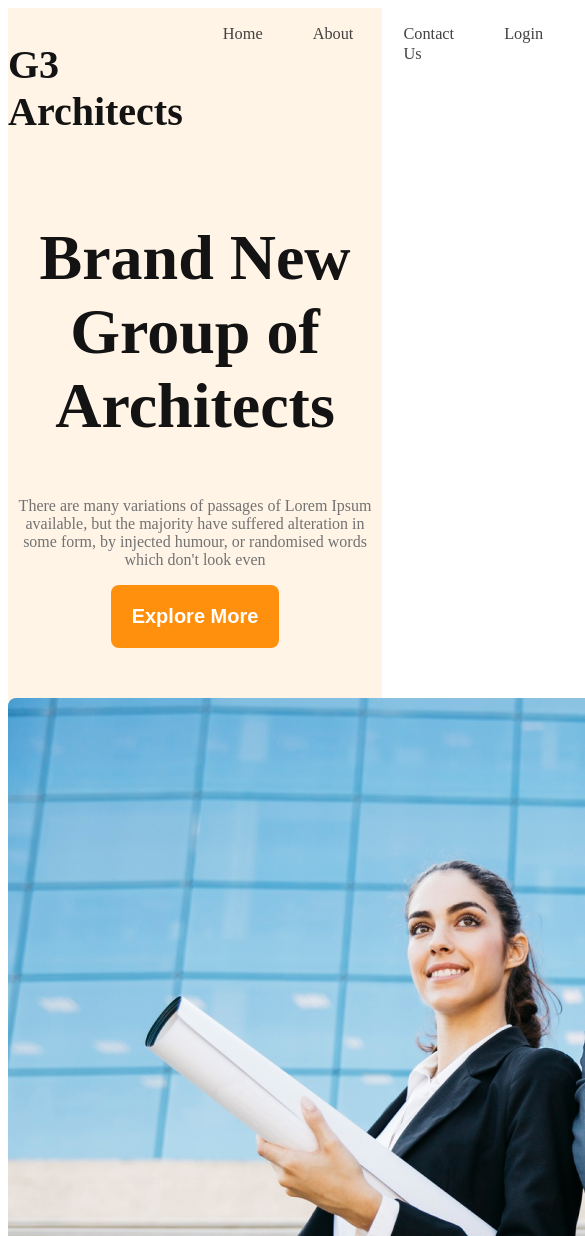
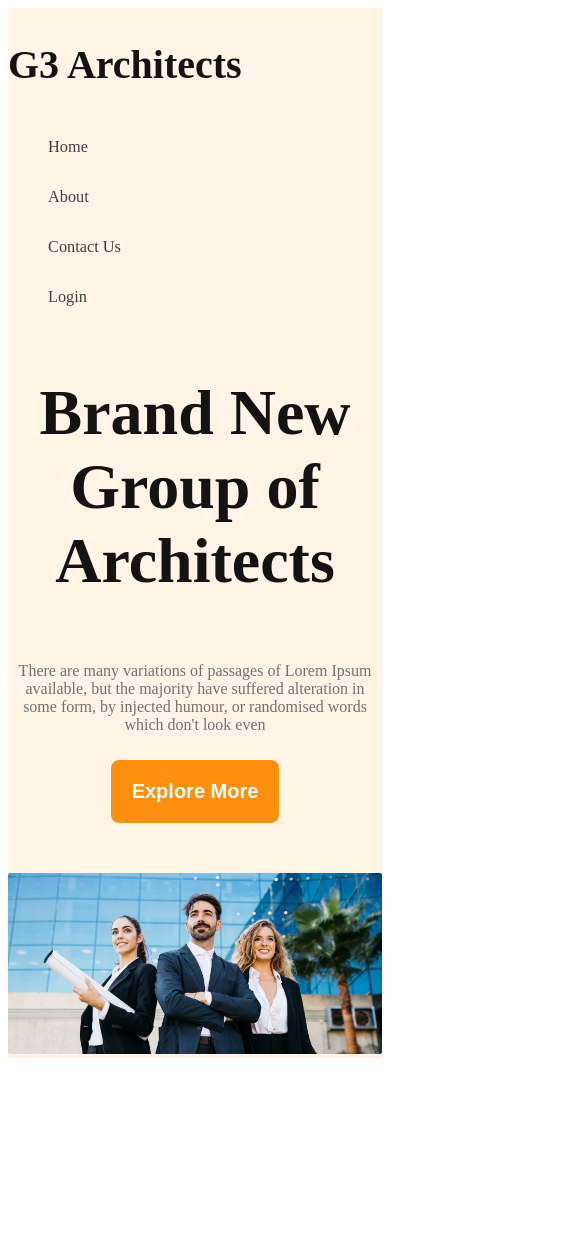
Before and after one commit to rifatsamjid/g3-architects-resources, a plain HTML site: page index.html in a window 390 px wide. Shown: the top 1236 px of the page, 585 px wide, since content can reach past the window. After the commit the page ends 1066 px from the top, so only its background shows below. Drawn offline with Linux system fonts and the light colour scheme.

Commit message:
creat a responsive in the navbar and banner item

```diff
--- a/css/style.css
+++ b/css/style.css
@@ -84,3 +84,21 @@
     font-weight: 400;
     font-size: 1rem;
 }
+
+/* responsive */
+@media screen and (max-width:576px) {
+    .navbar , .nav-link{
+        flex-direction: column;
+    }
+    .nav-link{
+        gap: 30px;
+    }
+
+    .banner-img{
+        width: 100%;
+    }
+    .title-description{
+        padding: 10px;
+    }
+
+}
--- a/index.html
+++ b/index.html
@@ -32,7 +32,7 @@
                 </p>
                 <button class="btn-primary">Explore More</button>
             </div>
-            <img src="images/banner.png" alt="">
+            <img class="banner-img" src="images/banner.png" alt="">
         </div>
 
     </header>
```
